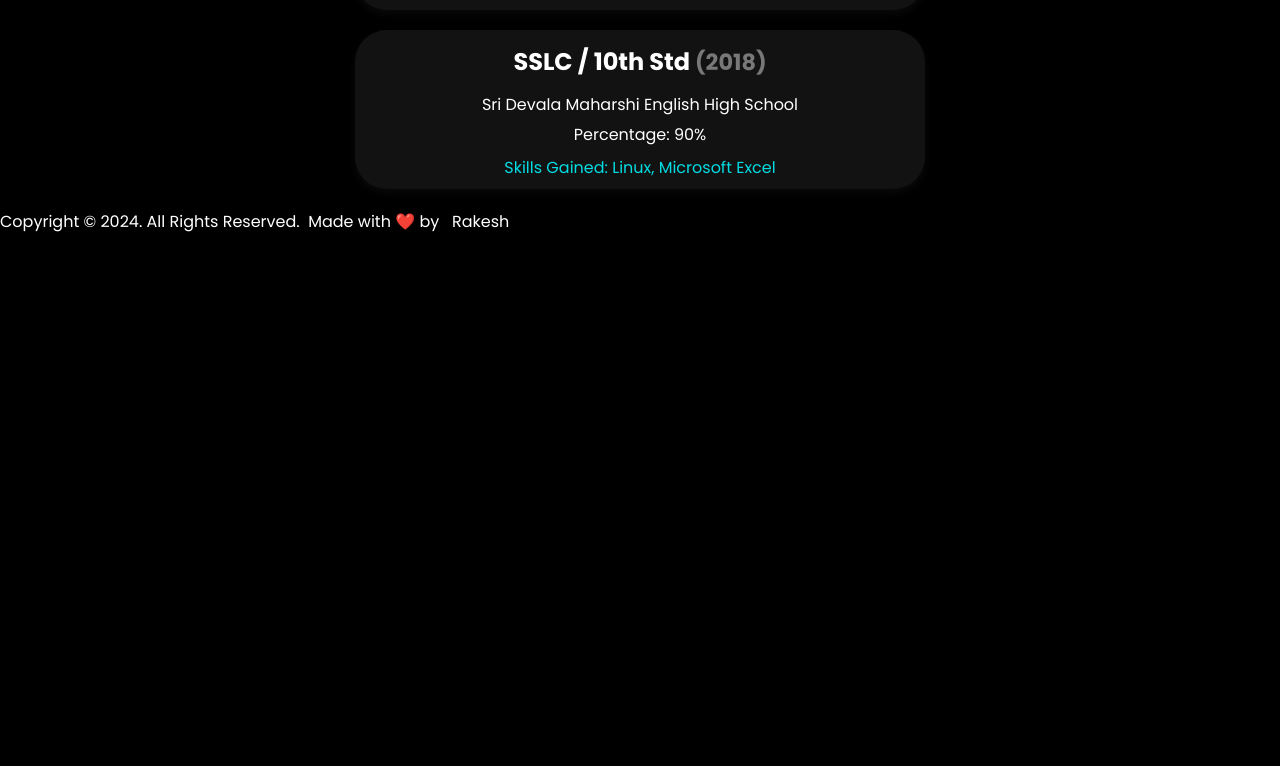
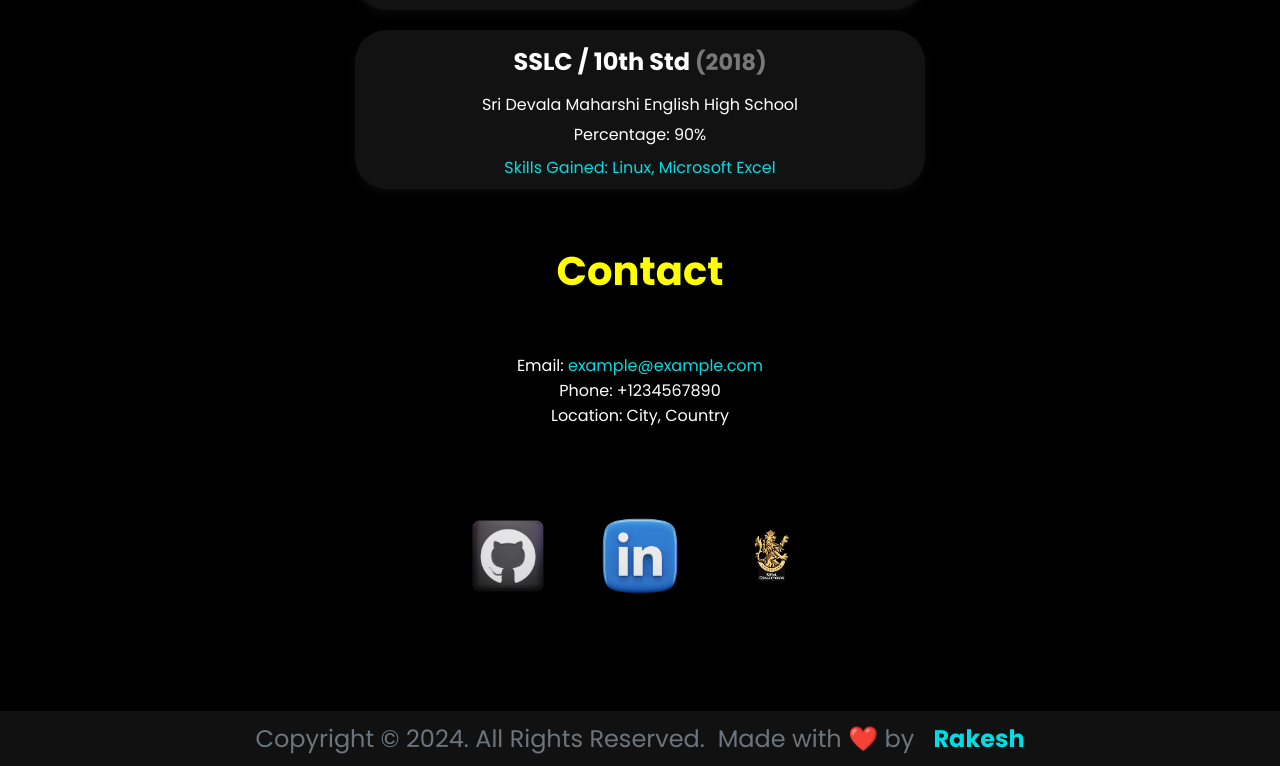
Before and after one commit to rakii17/Portfolio, a React (Create React App) app: page / in a window 1280 px wide. Shown: the part 2688-3454 px from the top of the page. Before the commit the page ends 2922 px from the top, so only its background shows below. Built offline with nearby package versions, Linux system fonts and the light colour scheme.

Commit message:
Added Footer

```diff
--- /dev/null
+++ b/src/components/Footer/Contact.css
@@ -0,0 +1,114 @@
+
+.contact-container {
+    display: flex;
+    flex-direction: column;
+    justify-content: center;
+    align-items: center;
+    padding: 0;
+    margin-top: 2rem;
+    background-color: black;
+    color: white;
+}
+
+.contact-title {
+    font-size: 2.5em;
+    font-weight: bold;
+    color: yellow;
+    background-color: black;
+    text-align: center;
+    margin-bottom: 0;
+}
+
+.contact-content {
+    display: flex;
+    justify-content: center;
+    align-items: center;
+    flex-direction: column;
+    max-width: 80rem;
+    margin: 1rem auto;
+}
+
+.contact-left, .contact-right {
+    text-align: center;
+    padding: 20px;
+    margin: 1rem;
+}
+
+
+.contact-heading {
+    font-size: 2em;
+    font-weight: bold;
+}
+
+
+.contact-left a {
+    color: rgb(2, 220, 227);
+    text-decoration: none;
+
+}
+
+.contact-left a:hover {
+    text-decoration: underline;
+}
+
+.contact-icon {
+    border-radius: 2rem;
+    width: 100px;
+    height: 5rem;
+    margin: 1rem;
+    object-fit: contain;
+    transition: transform 0.2s ease;
+}
+
+.contact-icon:hover {
+    transform: scale(1.1);
+}
+
+.footer {
+    margin-top: 40px;
+    padding: 10px 0;
+    background-color: #111;
+    text-align: center;
+    width: 100%;
+    font-size: 1.5rem;
+    color: #6c757d;
+}
+
+.footer .me {
+    color: rgb(2, 220, 227);
+    font-weight: bold;
+}
+
+.footer .me:hover {
+    text-decoration: underline;
+}
+
+/* Responsive design for smaller screens */
+@media (max-width: 780px) {
+    .contact-content {
+        max-width: 90%;
+        flex-direction: column;
+    }
+
+    .contact-left, .contact-right {
+        padding: 10px 0;
+    }
+
+    .contact-icon {
+        width: 50px;
+        height: 50px;
+        margin: 10px;
+    }
+
+    .contact-heading {
+        font-size: 1.5rem;
+    }
+
+    .contact-detail {
+        font-size: 1rem;
+    }
+
+    .footer {
+        font-size: 0.8rem;
+    }
+}
--- a/src/components/Footer/footer.js
+++ b/src/components/Footer/footer.js
@@ -1,13 +1,38 @@
-import React from 'react'
+import React from 'react';
+import './contact.css';
+import githubImage from '../../assets/github.png';
+import linkedinImage from '../../assets/linkedin.png';
+import resumeImage from '../../assets/rcb.png';
 
-const Footer = () => {
+const Contact = () => {
     return (
-        <div>
+        <div className="contact-container">
+            <h1 className='contact-title'>Contact</h1>
+            <div className="contact-content">
+                <div className="contact-left">
+                    <p>Email: <a href="mailto:example@example.com">example@example.com</a></p>
+                    <p>Phone: +1234567890</p>
+                    <p>Location: City, Country</p>
+                </div>
+                <div className="contact-right">
+                    <a href="https://github.com/yourprofile" target="_blank" rel="noopener noreferrer">
+                        <img src={githubImage} alt="GitHub" className="contact-icon" />
+                    </a>
+                    <a href="https://linkedin.com/in/yourprofile" target="_blank" rel="noopener noreferrer">
+                        <img src={linkedinImage} alt="LinkedIn" className="contact-icon" />
+                    </a>
+                    <a href="/path/to/your/resume.pdf" download>
+                        <img src={resumeImage} alt="Resume" className="contact-icon" />
+                    </a>
+                </div>
+            </div>
             <footer className="footer">
-                Copyright &copy;  2024. All Rights Reserved.&nbsp; Made with &#10084;&#65039; by &nbsp; <span className="me">Rakesh</span>
-            </footer>
+         Copyright &copy;  2024. All Rights Reserved.&nbsp; Made with &#10084;&#65039; by &nbsp; <span className="me">Rakesh</span>
+     </footer>
         </div>
-    )
-}
 
-export default Footer;
+
+    );
+};
+
+export default Contact;
```
